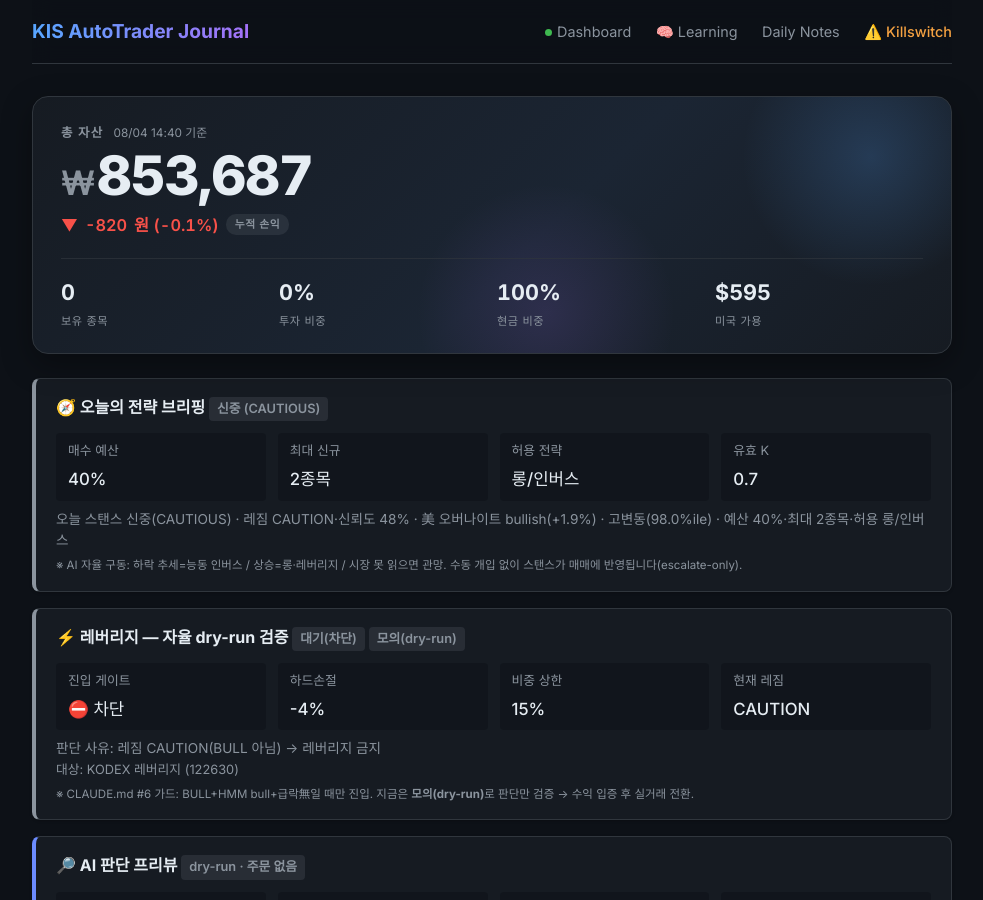
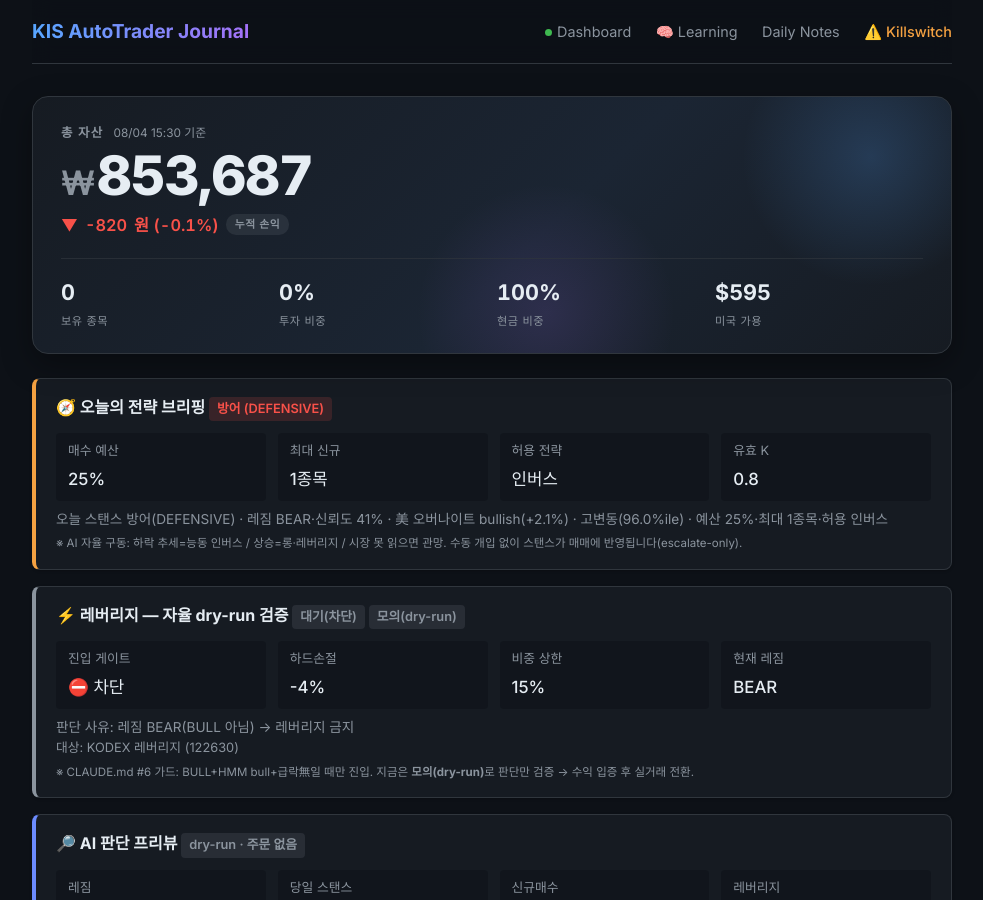
Before and after one commit to BudongJW/kis-trading-journal, a Jekyll site: the page built from index.html, in a window 1280 px wide and 900 px high. Shown: the whole window, without its empty margins (148-1131 px from the left). Built offline with Jekyll 4.4.1, drawn with Linux system fonts in a browser that asks for light colours; nearby versions of some CDN libraries; some of the changed text lies outside the part shown.

Commit message:
auto: portfolio update 15:30

```diff
--- a/_data/portfolio.json
+++ b/_data/portfolio.json
@@ -1,5 +1,5 @@
 {
-  "updated_at": "2026-08-04T14:40:06.743839+09:00",
+  "updated_at": "2026-08-04T15:30:28.556446+09:00",
   "initial_capital": 500000,
   "cash": 854775,
   "holdings": [],
@@ -1093,18 +1093,7 @@
     "avg_loss_pct": -1.69,
     "total_return_pct": -0.16
   },
-  "r_summary": {
-    "total_trades": 2,
-    "avg_r": -0.34,
-    "median_r": 0.26,
-    "win_rate": 0.5,
-    "avg_win_r": 0.26,
-    "avg_loss_r": -0.93,
-    "expectancy_r": -0.34,
-    "best_r": 0.26,
-    "worst_r": -0.93,
-    "last_updated": "2026-08-04 13:19"
-  },
+  "r_summary": {},
   "daily_history": [
     {
       "date": "2026-05-12",
@@ -1984,21 +1973,21 @@
       "unrealized_pnl": 0,
       "net_deposit": 354507,
       "regime": "down",
-      "hmm_state": "unknown",
-      "confidence": 0.485,
-      "k_value": 0.65
+      "hmm_state": "bear",
+      "confidence": 0.412,
+      "k_value": 0.7
     }
   ],
   "market": {
     "regime": "down",
-    "hmm_state": "unknown",
-    "confidence": 0.485,
+    "hmm_state": "bear",
+    "confidence": 0.412,
     "volatility": "high",
-    "vol_percentile": 98.0,
+    "vol_percentile": 96.0,
     "overnight_gap": {
       "direction": "bullish",
-      "strength": 0.56,
-      "action": "normal"
+      "strength": 0.62,
+      "action": "aggressive_buy"
     },
     "strong_sectors": [
       "반도체",
@@ -2016,7 +2005,7 @@
   "strategy": {
     "name": "ETF 변동성 돌파 + 신호 융합",
     "params": {
-      "k": 0.65,
+      "k": 0.7,
       "trend_ma": 15
     },
     "universe_count": 15,
@@ -2095,13 +2084,13 @@
   },
   "bear_strategy": {
     "enabled": true,
-    "regime": "CAUTION",
+    "regime": "BEAR",
     "confidence": 0.65,
-    "sma_ratio": 0.1298,
+    "sma_ratio": 0.1509,
     "canary_bad": 1,
     "canary_scores": {
-      "195930": 0.9716,
-      "132030": -1.106
+      "195930": 1.0053,
+      "132030": -1.0825
     }
   },
   "us_session": {
@@ -2154,18 +2143,18 @@
   "learning": {
     "market": {
       "trend": "down",
-      "hmm_state": null,
-      "hmm_confidence": 0,
+      "hmm_state": "bear",
+      "hmm_confidence": 100.0,
       "volatility": "high",
-      "vol_percentile": 98.0,
-      "market_confidence": 0.485,
-      "analyzed_at": "2026-08-03 13:35"
+      "vol_percentile": 96.0,
+      "market_confidence": 0.412,
+      "analyzed_at": "2026-08-04 09:58"
     },
     "overnight": {
       "direction": "bullish",
-      "nasdaq_change": 1.89,
-      "sp500_change": 1.5,
-      "recommended_action": "normal"
+      "nasdaq_change": 2.13,
+      "sp500_change": 1.48,
+      "recommended_action": "aggressive_buy"
     },
     "strong_sectors": [
       "반도체",
@@ -2228,7 +2217,7 @@
       ]
     },
     "strategy_params": {
-      "k": 0.65,
+      "k": 0.7,
       "trend_ma": 15,
       "train_sharpe": 1.56,
       "val_sharpe": 6.99,
@@ -2236,19 +2225,19 @@
     },
     "ta_weights": {
       "rsi": 0.049,
-      "macd": 0.166,
-      "bb": 0.09,
-      "stoch": 0.121,
-      "adx": 0.09,
-      "ma": 0.166,
-      "obv": 0.166,
-      "mfi": 0.076,
-      "atr": 0.076
+      "macd": 0.171,
+      "bb": 0.085,
+      "stoch": 0.114,
+      "adx": 0.099,
+      "ma": 0.171,
+      "obv": 0.171,
+      "mfi": 0.071,
+      "atr": 0.071
     },
     "adaptive": {
       "etf": 1.0,
-      "win_rate": 0.5,
-      "trades": 58
+      "win_rate": 0.492,
+      "trades": 61
     },
     "diary": [
       {
@@ -2368,26 +2357,26 @@
     }
   },
   "day_plan": {
-    "stance": "CAUTIOUS",
+    "stance": "DEFENSIVE",
     "forced": false,
-    "auto_stance": "CAUTIOUS",
-    "stance_kr": "신중",
-    "budget_pct": 0.4,
-    "max_new_positions": 2,
-    "allow_long": true,
+    "auto_stance": "DEFENSIVE",
+    "stance_kr": "방어",
+    "budget_pct": 0.25,
+    "max_new_positions": 1,
+    "allow_long": false,
     "allow_inverse": true,
     "allow_leverage": false,
-    "size_mult": 0.6,
-    "k_effective": 0.7,
-    "allow_summary": "롱/인버스",
-    "briefing": "오늘 스탠스 신중(CAUTIOUS) · 레짐 CAUTION·신뢰도 48% · 美 오버나이트 bullish(+1.9%) · 고변동(98.0%ile) · 예산 40%·최대 2종목·허용 롱/인버스",
+    "size_mult": 0.4,
+    "k_effective": 0.8,
+    "allow_summary": "인버스",
+    "briefing": "오늘 스탠스 방어(DEFENSIVE) · 레짐 BEAR·신뢰도 41% · 美 오버나이트 bullish(+2.1%) · 고변동(96.0%ile) · 예산 25%·최대 1종목·허용 인버스",
     "signals": {
-      "regime": "CAUTION",
-      "confidence": 0.485,
+      "regime": "BEAR",
+      "confidence": 0.412,
       "direction": "bullish",
-      "nasdaq_change": 1.89,
+      "nasdaq_change": 2.13,
       "high_vol": true,
-      "vol_percentile": 98.0,
+      "vol_percentile": 96.0,
       "rapid_level": "NONE"
     }
   },
@@ -2395,12 +2384,12 @@
     "enabled": true,
     "dry_run": true,
     "gate_allowed": false,
-    "gate_reason": "레짐 CAUTION(BULL 아님) → 레버리지 금지",
+    "gate_reason": "레짐 BEAR(BULL 아님) → 레버리지 금지",
     "hard_stop_pct": 0.04,
     "max_weight": 0.15,
-    "regime": "CAUTION",
-    "hmm_state": "unknown",
-    "hmm_confidence": 0.5,
+    "regime": "BEAR",
+    "hmm_state": "bear",
+    "hmm_confidence": 1.0,
     "universe": [
       {
         "symbol": "122630",
```
